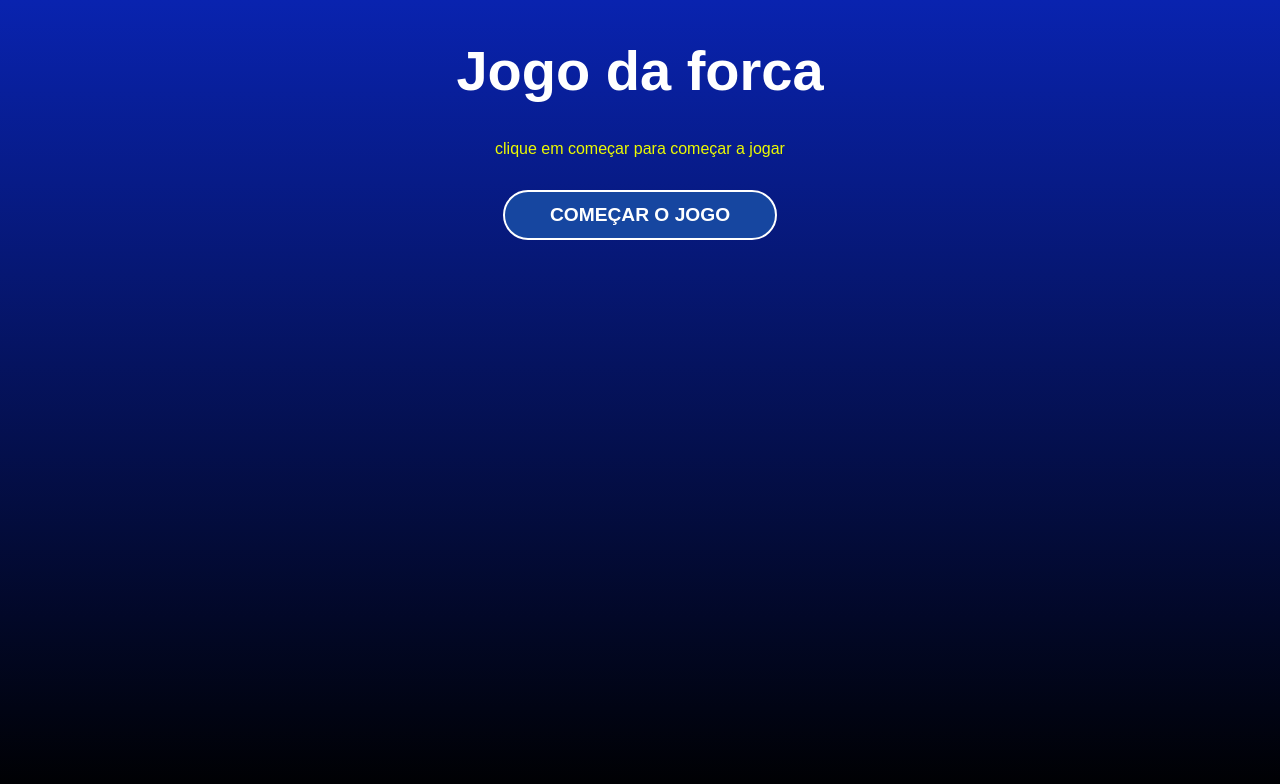
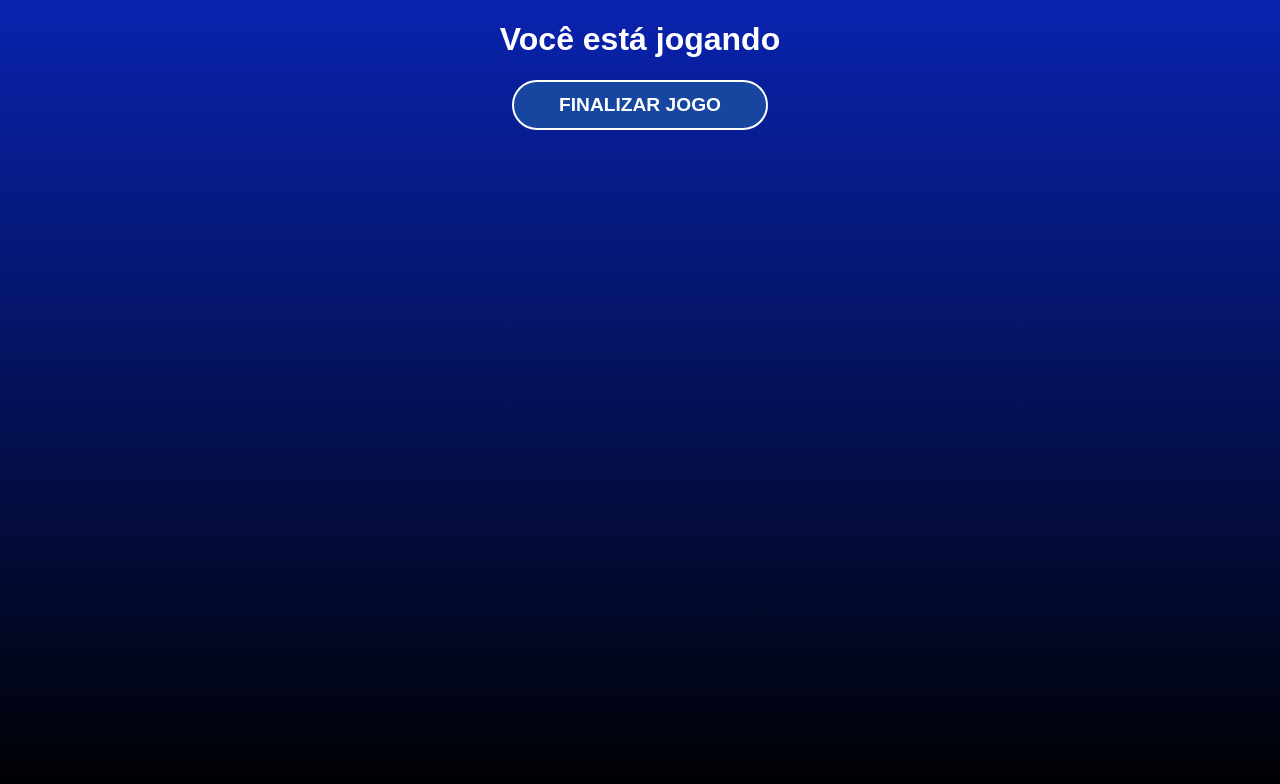
Before and after one commit to JohannMscs/Jogo-da-forca, a React (Vite) app: page / in a window 1280 px wide. Both pictures are taken after a click on the button "COMEÇAR O JOGO". Shown: the top 784 px of the page. Built offline with nearby package versions, Linux system fonts and the light colour scheme.

Commit message:
criando funções de startGame, verifyLetter e retry

```diff
--- a/src/App.jsx
+++ b/src/App.jsx
@@ -23,13 +23,27 @@ function App() {
   const [gameStage, setGameStage] = useState(stages[0].name);
   const [list] = useState(gamelist)
 
+  //start game
+  const startGame = () => {
+    setGameStage(stages[1].name)
+  }
+
+  //process the letter input
+  const verifyLetter = () => {
+    setGameStage(stages[2].name)
+  }
+
+  //restart game
+  const retry = () => {
+    setGameStage(stages[0].name)
+  }
   return (
     <>
       <div className='App'>
 
-        {gameStage === 'start' && <StartScreen/>}
-        {gameStage === 'game' && <GameScreen/>}
-        {gameStage === 'end' && <EndScreen/>}
+        {gameStage === 'start' && <StartScreen startGame={startGame}/>}
+        {gameStage === 'game' && <GameScreen verifyLetter={verifyLetter}/>}
+        {gameStage === 'end' && <EndScreen retry={retry}/>}
       </div>
 
     </>
--- a/src/components/EndScreen/index.jsx
+++ b/src/components/EndScreen/index.jsx
@@ -1,9 +1,10 @@
 import React from 'react'
 
-export default function EndScreen() {
+export default function EndScreen({retry}) {
   return (
     <div>
         <h1>Jogo finalizado</h1>
+        <button onClick={retry}>reniciar jogo</button>
         </div>
   )
 }
--- a/src/components/GameScreen/index.jsx
+++ b/src/components/GameScreen/index.jsx
@@ -1,9 +1,10 @@
 import React from 'react'
 
-export default function GameScreen() {
+export default function GameScreen({verifyLetter}) {
   return (
     <div>
         <h1>Você está jogando</h1>
+        <button onClick={verifyLetter}>finalizar jogo</button>
     </div>
   )
 }
--- a/src/components/StartScreen/index.jsx
+++ b/src/components/StartScreen/index.jsx
@@ -1,11 +1,11 @@
 import React from 'react'
 import './style.css'
-export default function StartScreen() {
+export default function StartScreen({startGame}) {
   return (
     <div className='start'>
         <h1>Jogo da forca</h1>
         <p>clique em começar para começar a jogar</p>
-        <button>Começar o jogo</button>
+        <button onClick={startGame}>Começar o jogo</button>
     </div>
   )
 }
```
